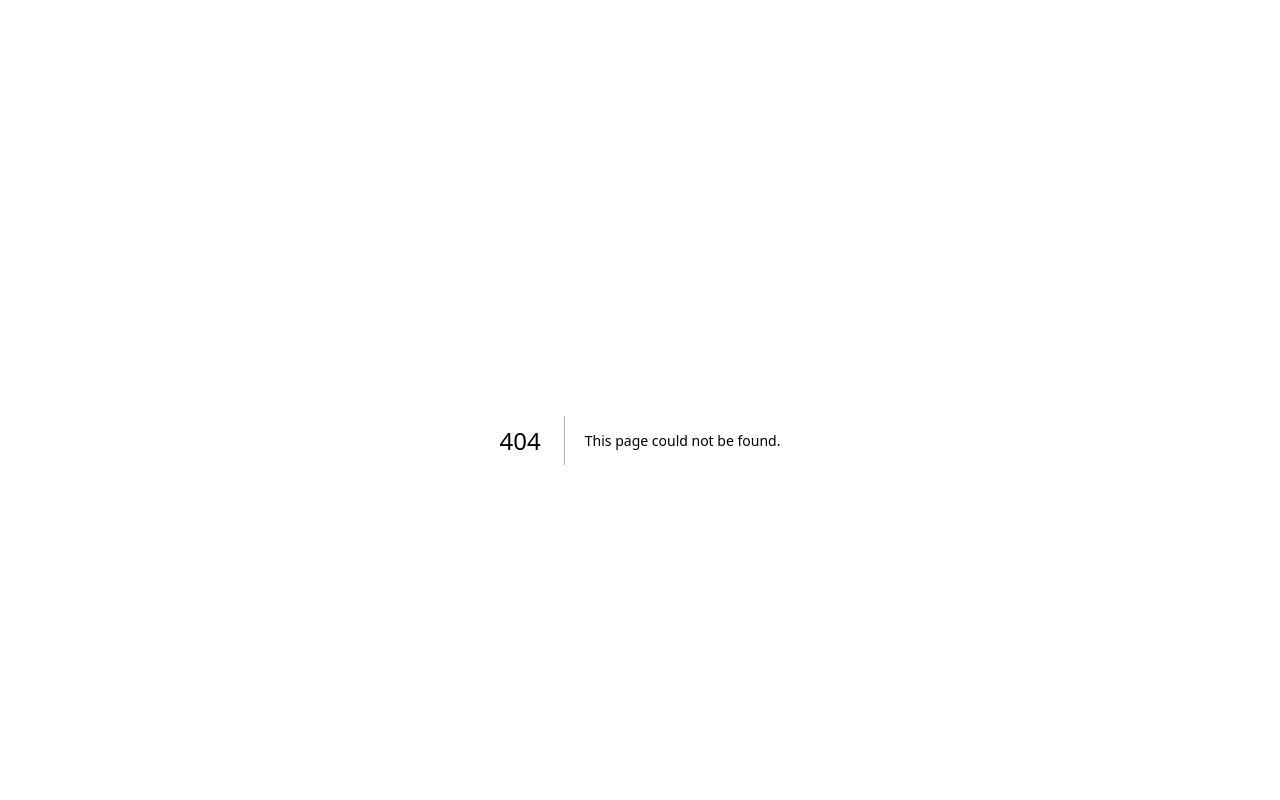
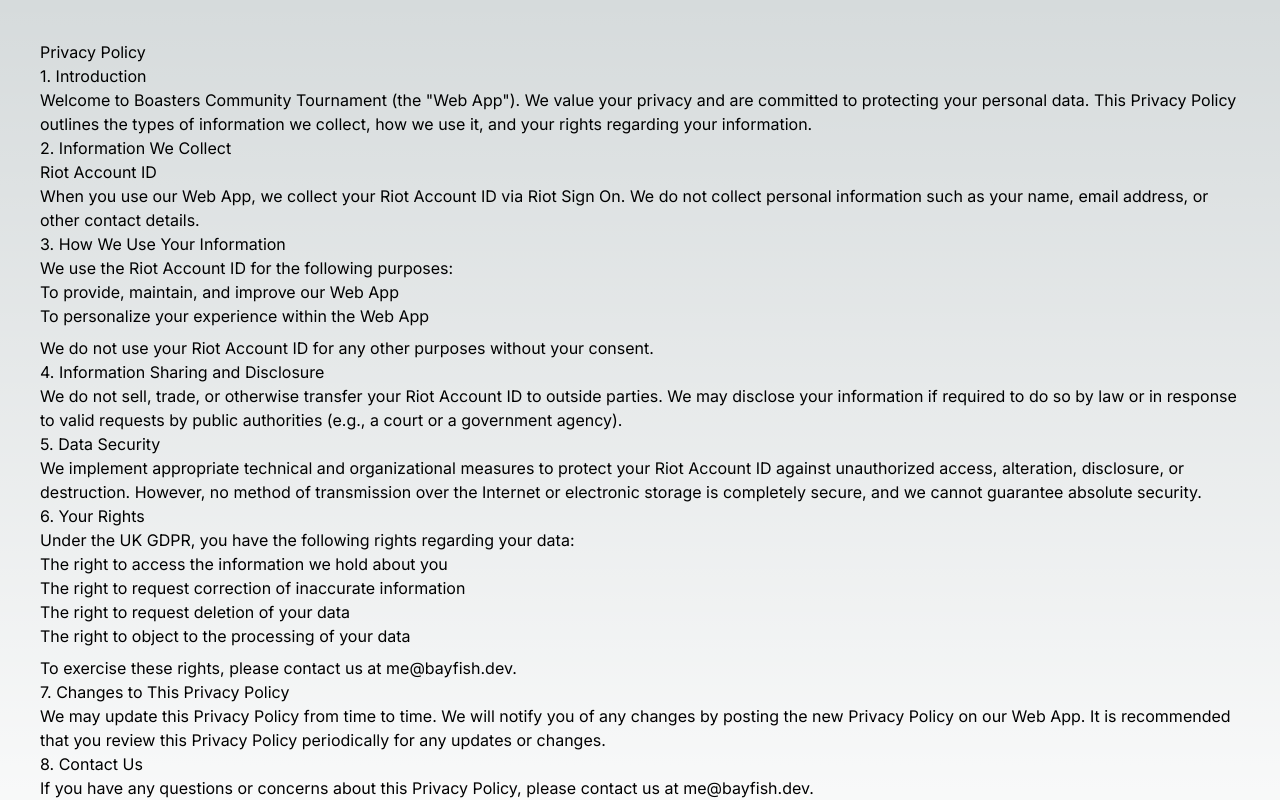
Before and after one commit to Jackerlus/bct-wrapped-conduit, a Next.js app: page /privacy in a window 1280 px wide. Before the commit this address had no page. Shown: the top 800 px of the page. Built offline with nearby package versions, Linux system fonts and the light colour scheme.

Commit message:
Added privacy policy page

```diff
--- /dev/null
+++ b/src/app/privacy/page.tsx
@@ -0,0 +1,80 @@
+export default function Privacy() {
+  return (
+    <div>
+      <h1>Privacy Policy</h1>
+
+      <h2>1. Introduction</h2>
+      <p>
+        Welcome to Boasters Community Tournament (the &quot;Web App&quot;). We
+        value your privacy and are committed to protecting your personal data.
+        This Privacy Policy outlines the types of information we collect, how
+        we use it, and your rights regarding your information.
+      </p>
+
+      <h2>2. Information We Collect</h2>
+      <h3>Riot Account ID</h3>
+      <p>
+        When you use our Web App, we collect your Riot Account ID via Riot Sign
+        On. We do not collect personal information such as your name, email
+        address, or other contact details.
+      </p>
+
+      <h2>3. How We Use Your Information</h2>
+      <p>We use the Riot Account ID for the following purposes:</p>
+      <ul className="mb-2">
+        <li>To provide, maintain, and improve our Web App</li>
+        <li>To personalize your experience within the Web App</li>
+      </ul>
+      <p>
+        We do not use your Riot Account ID for any other purposes without your
+        consent.
+      </p>
+
+      <h2>4. Information Sharing and Disclosure</h2>
+      <p>
+        We do not sell, trade, or otherwise transfer your Riot Account ID to
+        outside parties. We may disclose your information if required to do so
+        by law or in response to valid requests by public authorities (e.g., a
+        court or a government agency).
+      </p>
+
+      <h2>5. Data Security</h2>
+      <p>
+        We implement appropriate technical and organizational measures to
+        protect your Riot Account ID against unauthorized access, alteration,
+        disclosure, or destruction. However, no method of transmission over the
+        Internet or electronic storage is completely secure, and we cannot
+        guarantee absolute security.
+      </p>
+
+      <h2>6. Your Rights</h2>
+      <p>
+        Under the UK GDPR, you have the following rights regarding your data:
+      </p>
+      <ul className="mb-2">
+        <li>The right to access the information we hold about you</li>
+        <li>The right to request correction of inaccurate information</li>
+        <li>The right to request deletion of your data</li>
+        <li>The right to object to the processing of your data</li>
+      </ul>
+      <p>
+        To exercise these rights, please contact us at{" "}
+        <a href="mailto:me@bayfish.dev">me@bayfish.dev</a>.
+      </p>
+
+      <h2>7. Changes to This Privacy Policy</h2>
+      <p>
+        We may update this Privacy Policy from time to time. We will notify you
+        of any changes by posting the new Privacy Policy on our Web App. It is
+        recommended that you review this Privacy Policy periodically for any
+        updates or changes.
+      </p>
+
+      <h2>8. Contact Us</h2>
+      <p>
+        If you have any questions or concerns about this Privacy Policy, please
+        contact us at <a href="mailto:me@bayfish.dev">me@bayfish.dev</a>.
+      </p>
+    </div>
+  );
+}
```
